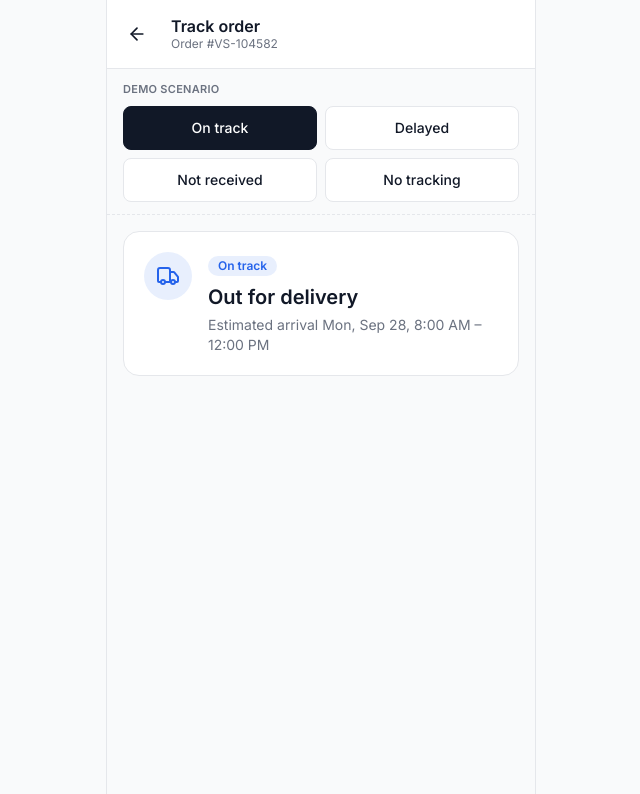
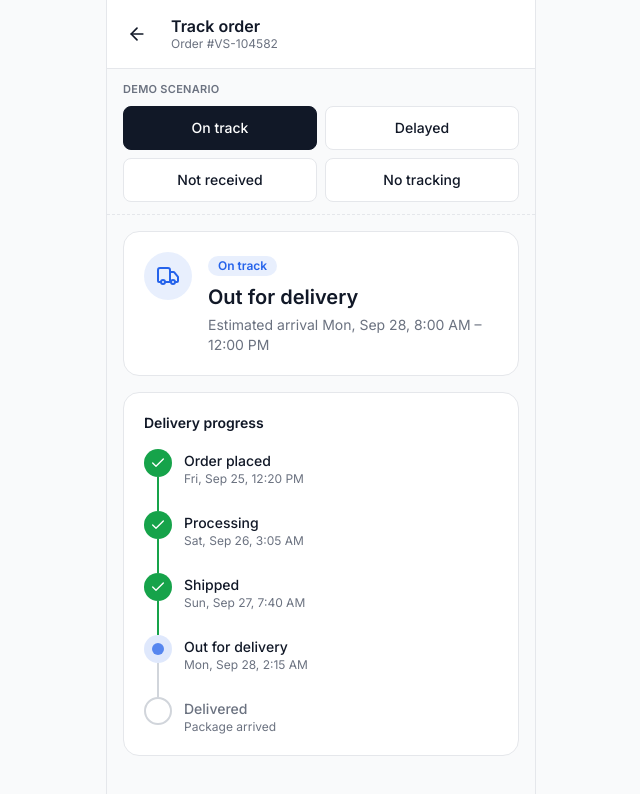
Before and after one commit to mmahadi-ahmedd/vecosoft-order-tracking, a React (Vite) app: page / in a window 1280 px wide. Shown: the top 794 px of the page, without its empty margins (319-959 px from the left). Built offline with nearby package versions, Linux system fonts and the light colour scheme.

Commit message:
feat: implement delivery timeline

```diff
--- a/src/App.tsx
+++ b/src/App.tsx
@@ -6,6 +6,7 @@ import { DEMO_NOW, mockOrders } from './data/mockOrders'
 import { deriveTrackingView } from './lib/deriveTrackingView'
 import type { ScenarioId } from './types/order'
 import { StatusHero } from './components/tracking/StatusHero'
+import { Timeline } from './components/tracking/Timeline'
 
 
 export default function App() {
@@ -19,6 +20,7 @@ export default function App() {
       <ScenarioSwitcher value={scenario} onChange={setScenario} />
       <main className="space-y-4 p-4">
        <StatusHero view={view} />
+       <Timeline steps={view.steps} tone={view.tone} />
       </main>
     </AppShell>
   )
--- /dev/null
+++ b/src/components/tracking/Timeline.tsx
@@ -0,0 +1,84 @@
+import clsx from 'clsx'
+import { Check, TriangleAlert } from 'lucide-react'
+import { formatDateTime } from '../../lib/format'
+import { toneStyles } from '../../lib/tone'
+import type { StepView, Tone } from '../../types/order'
+
+const STATE_LABEL = { done: 'Completed', current: 'Current step', upcoming: 'Upcoming' }
+
+function Node({ step, tone }: { step: StepView; tone: Tone }) {
+  const base = 'relative z-10 flex h-7 w-7 shrink-0 items-center justify-center rounded-full'
+
+  if (step.warning) {
+    return (
+      <span className={clsx(base, toneStyles[tone].bg, 'text-white')}>
+        <TriangleAlert className="h-4 w-4" aria-hidden />
+      </span>
+    )
+  }
+  if (step.state === 'done') {
+    return (
+      <span className={clsx(base, 'bg-done text-white')}>
+        <Check className="h-4 w-4" aria-hidden />
+      </span>
+    )
+  }
+  if (step.state === 'current') {
+    return (
+      <span className={clsx(base, 'bg-brand/15')}>
+        <span className="h-3 w-3 animate-pulse rounded-full bg-brand" />
+      </span>
+    )
+  }
+  return <span className={clsx(base, 'border-2 border-upcoming bg-surface')} />
+}
+
+export function Timeline({ steps, tone }: { steps: StepView[]; tone: Tone }) {
+  return (
+    <section
+      aria-labelledby="timeline-title"
+      className="rounded-2xl border border-line bg-surface p-5"
+    >
+      <h2 id="timeline-title" className="mb-4 text-sm font-semibold">
+        Delivery progress
+      </h2>
+      <ol>
+        {steps.map((step, i) => {
+          const isLast = i === steps.length - 1
+          return (
+            <li
+              key={step.key}
+              aria-current={step.state === 'current' ? 'step' : undefined}
+              className="relative flex gap-3 pb-6 last:pb-0"
+            >
+              {!isLast && (
+                <span
+                  aria-hidden
+                  className={clsx(
+                    'absolute top-7 bottom-0 left-[13px] w-0.5',
+                    step.state === 'done' ? 'bg-done' : 'bg-upcoming',
+                  )}
+                />
+              )}
+              <Node step={step} tone={tone} />
+              <div className="min-w-0 pt-0.5">
+                <p
+                  className={clsx(
+                    'text-sm font-medium',
+                    step.state === 'upcoming' && 'text-muted',
+                  )}
+                >
+                  {step.label}
+                  <span className="sr-only"> ({STATE_LABEL[step.state]})</span>
+                </p>
+                <p className="text-xs text-muted">
+                  {step.timestamp ? formatDateTime(step.timestamp) : step.description}
+                </p>
+              </div>
+            </li>
+          )
+        })}
+      </ol>
+    </section>
+  )
+}
```
